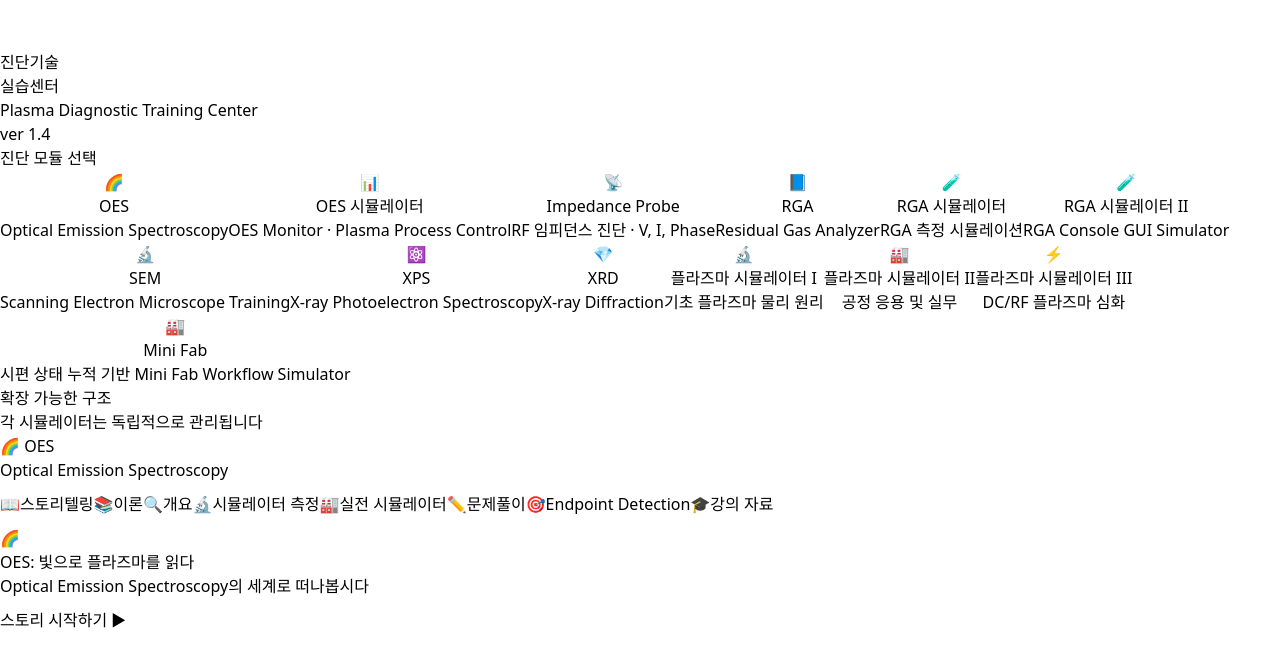
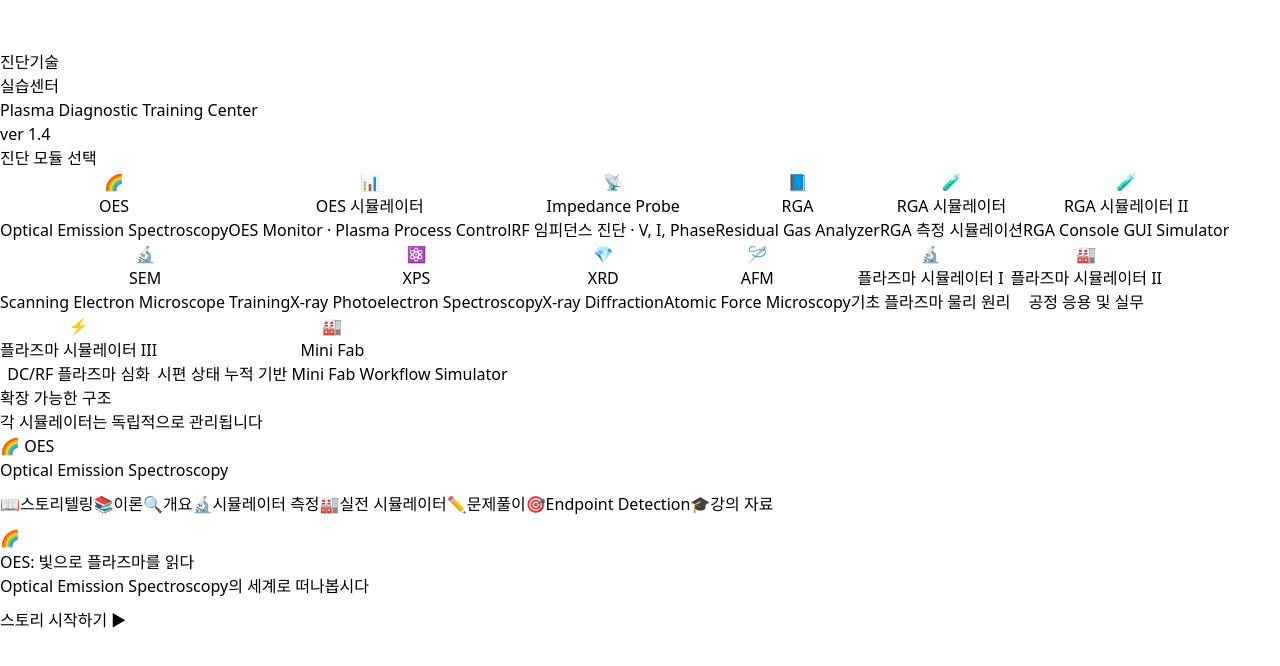
Before and after one commit to jonghyeuk/test_plasma, a React (Vite) app in the folder plasma-sim/: page / in a window 1280 px wide. Shown: the top 666 px of the page. Built offline with nearby package versions, Linux system fonts and the light colour scheme.

Commit message:
Add AFM module to diagnostic navigation
Wire the committed afm.html into the App sidebar so the Atomic
Force Microscopy page is reachable like the other iframe modules.

https://claude.ai/code/session_01T1hmAYnbgSB3dTGRVxSpTb

```diff
--- a/plasma-sim/src/App.jsx
+++ b/plasma-sim/src/App.jsx
@@ -85,6 +85,14 @@ function App() {
       icon: '💎',
       color: 'from-sky-500 to-blue-600',
       iframeSrc: '/xrd.html'
+    },
+    {
+      id: 'afm',
+      name: 'AFM',
+      description: 'Atomic Force Microscopy',
+      icon: '🪡',
+      color: 'from-teal-500 to-cyan-600',
+      iframeSrc: '/afm.html'
     },
     {
       id: 'sim1',
```
